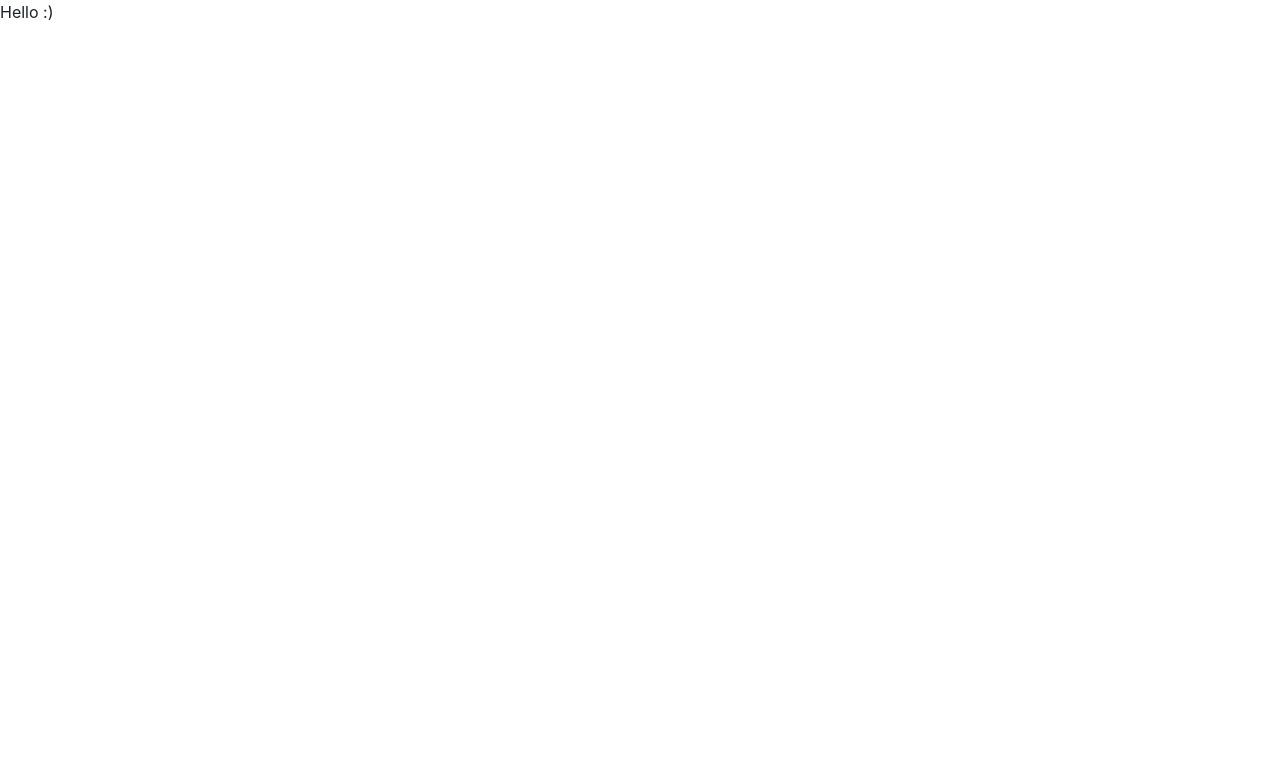
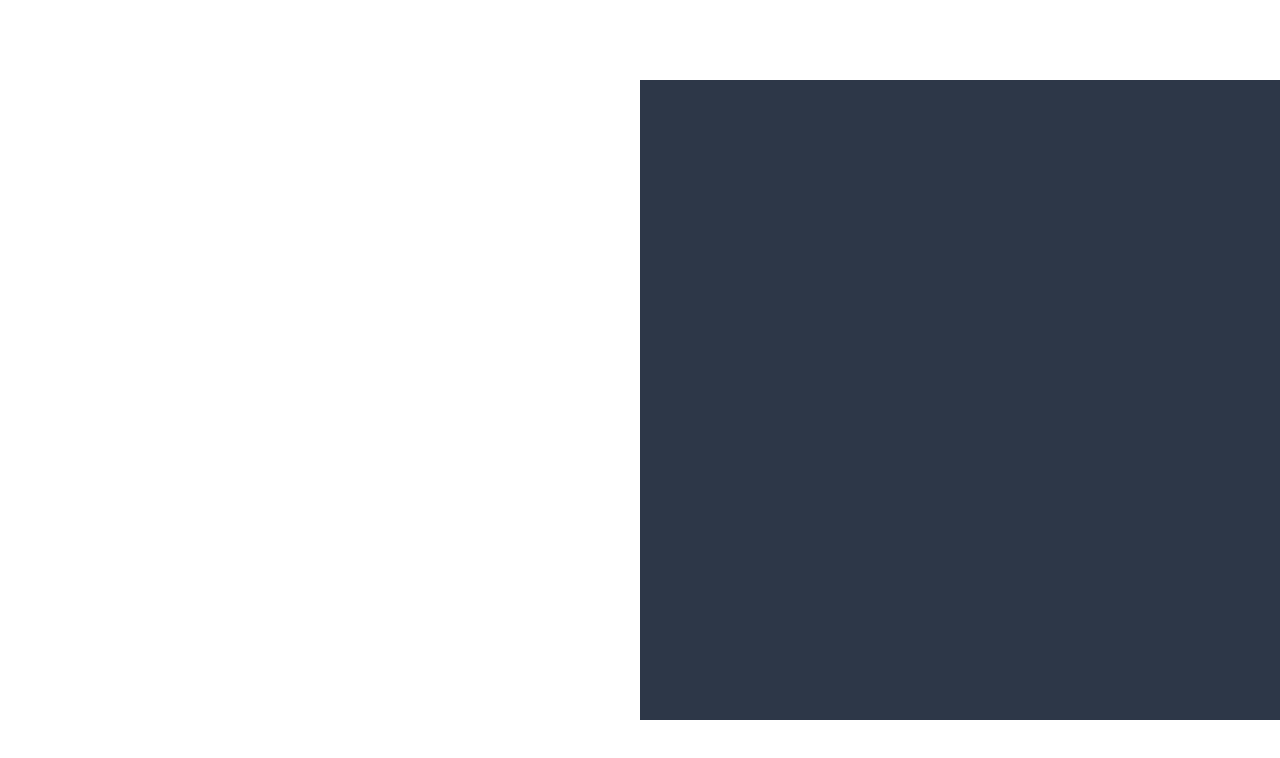
Before and after one commit to KallebyStepAhead/LearnChakraUI, a React (Vite) app in the folder ClientApp/: page / in a window 1280 px wide. Shown: the top 758 px of the page. Built offline with nearby package versions, Linux system fonts and the light colour scheme.

Commit message:
📦 NEW: Creating layout base structure

```diff
--- a/ClientApp/src/App/index.tsx
+++ b/ClientApp/src/App/index.tsx
@@ -1,13 +1,11 @@
 import React from 'react';
-import { Container } from './styles';
+import { Container } from '@chakra-ui/react';
+import { Checkout } from '../Checkout';
 
-type AppProps = {
-}
-
-export function App({}: AppProps) {
+export function App() {
   return (
-    <Container>
-      Hello :)
+    <Container maxW="container.xl" p={0}>
+      <Checkout />
     </Container>
   );
 }
--- a/ClientApp/src/App/styles.ts
+++ /dev/null
@@ -1,5 +0,0 @@
-import styled from 'styled-components';
-
-export const Container = styled.div`
-
-`;
--- /dev/null
+++ b/ClientApp/src/Checkout/Cart.tsx
@@ -0,0 +1,15 @@
+import React from 'react';
+import { VStack } from '@chakra-ui/react';
+
+export function Cart() {
+  return (
+    <VStack
+      w="full"
+      h="full"
+      p={10}
+      spacing={10}
+      alignItems="flex-start"
+      backgroundColor={['gray.50', 'gray.700']}
+    />
+  );
+}
--- /dev/null
+++ b/ClientApp/src/Checkout/Details.tsx
@@ -0,0 +1,14 @@
+import React from 'react';
+import { VStack } from '@chakra-ui/react';
+
+export function Details() {
+  return (
+    <VStack
+      w="full"
+      h="full"
+      p={10}
+      spacing={10}
+      alignItems="flex-start"
+    />
+  );
+}
--- /dev/null
+++ b/ClientApp/src/Checkout/index.tsx
@@ -0,0 +1,14 @@
+import React from 'react';
+import { Flex } from '@chakra-ui/react';
+
+import { Details } from './Details';
+import { Cart } from './Cart';
+
+export function Checkout() {
+  return (
+    <Flex h="100vh" py={20}>
+      <Details />
+      <Cart />
+    </Flex>
+  );
+}
```
